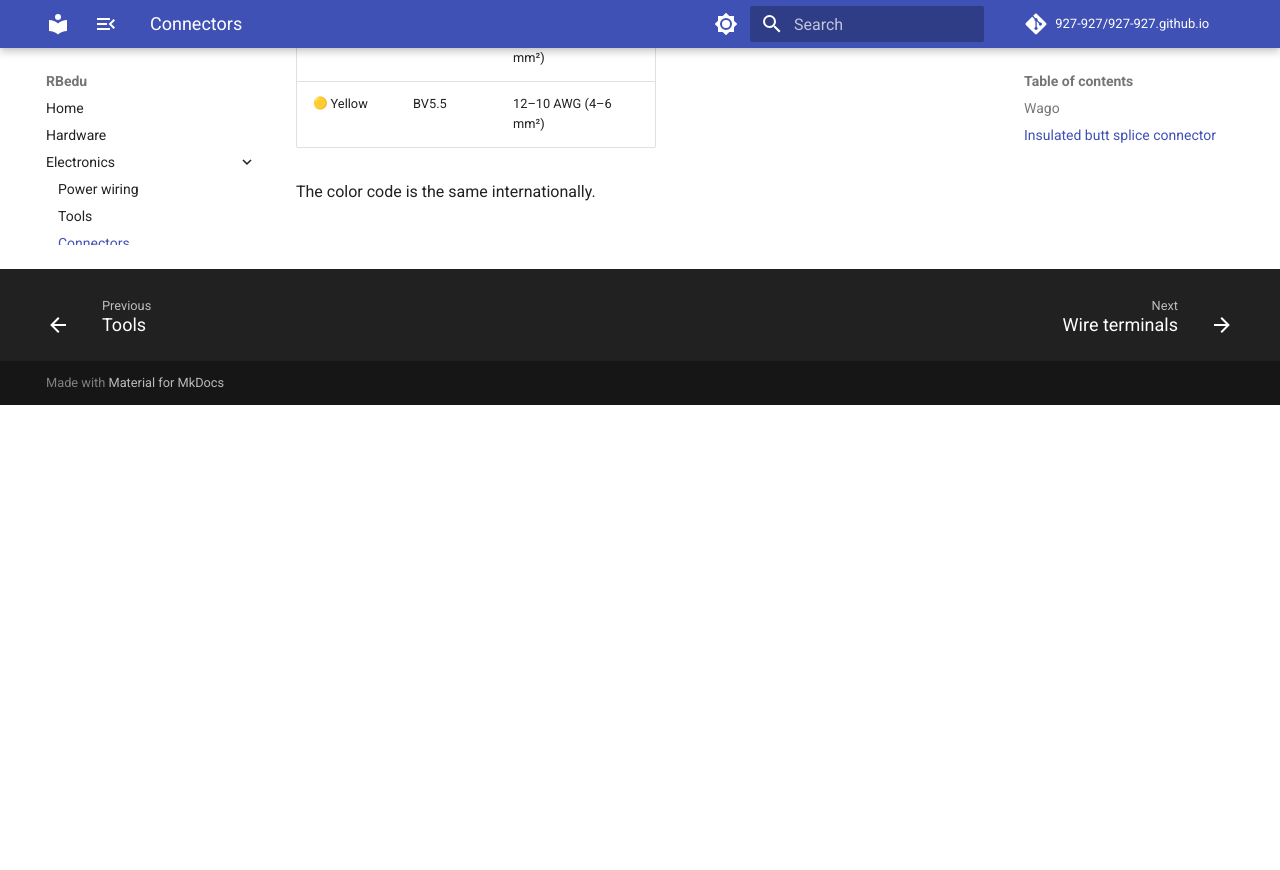
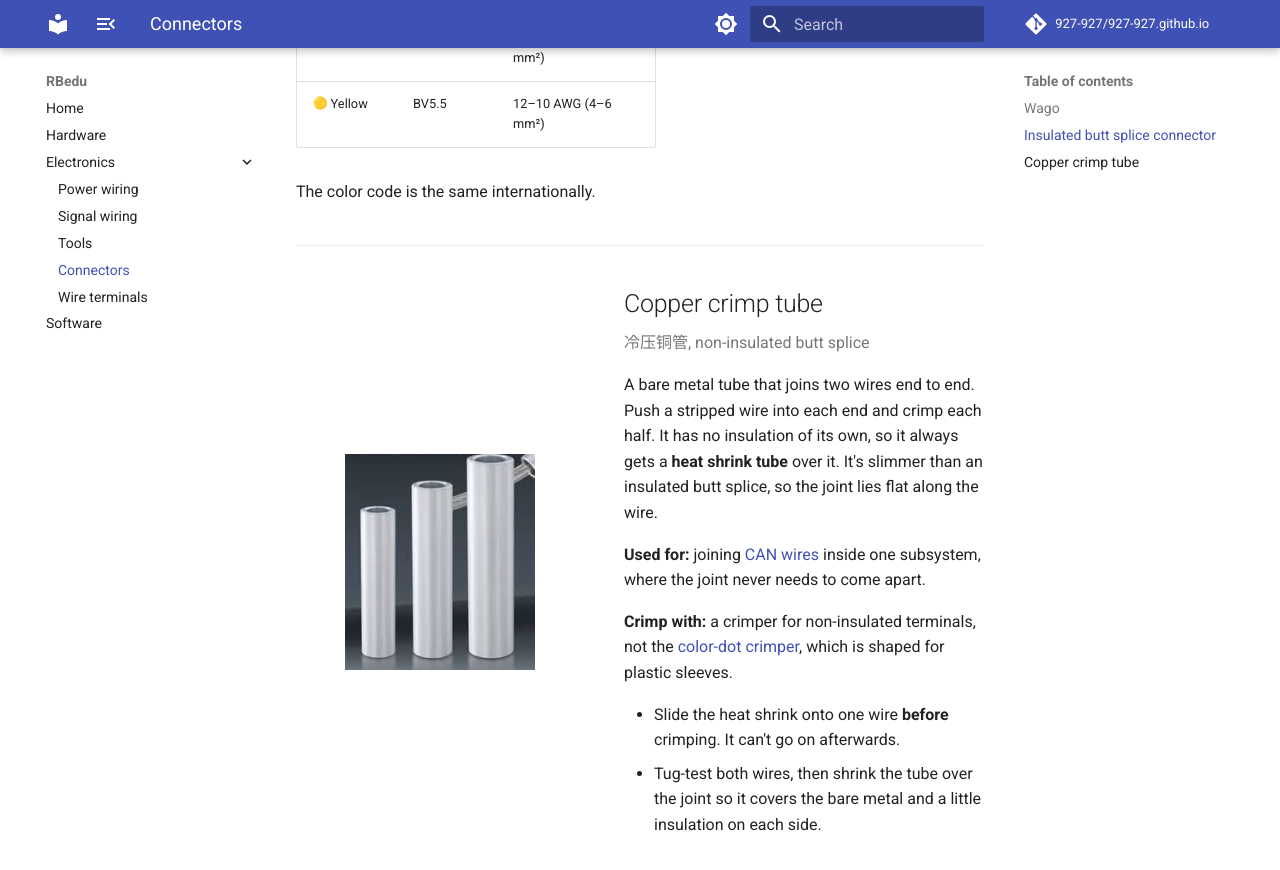
Before and after one commit to 927-927/927-927.github.io, an MkDocs documentation site: the page built from docs/electronics/connectors.md, in a window 1280 px wide and 900 px high, scrolled down 1483 px. Shown: the top 870 px of the window. Built offline with MkDocs 1.6.1 and Material for MkDocs 9.7.7, drawn with Linux system fonts in a browser that asks for light colours; emoji names are drawn with the system emoji font; comment, search, counter and statistics services are not loaded; before the commit the page ends 1888 px from its top, so only the background shows below that.

Commit message:
Electronics-Signal wiring

```diff
--- a/docs/electronics/connectors.md
+++ b/docs/electronics/connectors.md
@@ -73,4 +73,34 @@ The color code is the same internationally.
 </div>
 </div>
 
+<div class="item" markdown>
+<div class="item__photo" markdown>
+![Copper crimp tubes](../assets/images/electronics/copper-crimp-tube.jpg)
 </div>
+<div class="item__text" markdown>
+
+## Copper crimp tube
+
+冷压铜管, non-insulated butt splice
+{ .item__aka }
+
+A bare metal tube that joins two wires end to end. Push a stripped wire into
+each end and crimp each half. It has no insulation of its own, so it always
+gets a **heat shrink tube** over it. It's slimmer than an insulated butt
+splice, so the joint lies flat along the wire.
+
+**Used for:** joining [CAN wires](signal-wiring.md#how-to-wire) inside one
+subsystem, where the joint never needs to come apart.
+
+**Crimp with:** a crimper for non-insulated terminals, not the
+[color-dot crimper](tools.md#crimper), which is shaped for plastic sleeves.
+
+- Slide the heat shrink onto one wire **before** crimping. It can't go on
+  afterwards.
+- Tug-test both wires, then shrink the tube over the joint so it covers the
+  bare metal and a little insulation on each side.
+
+</div>
+</div>
+
+</div>
--- a/mkdocs.yml
+++ b/mkdocs.yml
@@ -57,6 +57,7 @@ nav:
   - Electronics:
       - electronics/index.md
       - Power wiring: electronics/power-wiring.md
+      - Signal wiring: electronics/signal-wiring.md
       - Tools: electronics/tools.md
       - Connectors: electronics/connectors.md
       - Wire terminals: electronics/wire-terminals.md
```
Also changed, not shown: docs/electronics/index.md (+11 -1 lines), docs/electronics/signal-wiring.md (added, +124 -0 lines), docs/assets/images/electronics/can-bus-chain.svg (added), docs/assets/images/electronics/can-bus-signal.svg (added), docs/assets/images/electronics/can-bus-wiring-ctre.jpg (added), docs/assets/images/electronics/copper-crimp-tube.jpg (added), 1 other file.
